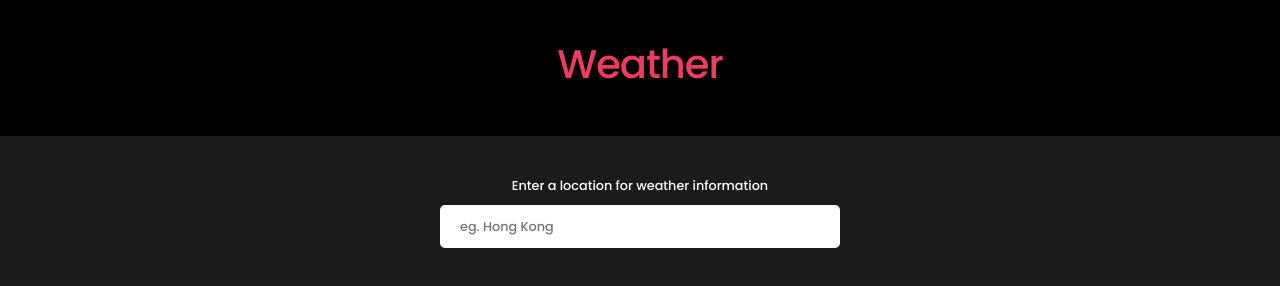
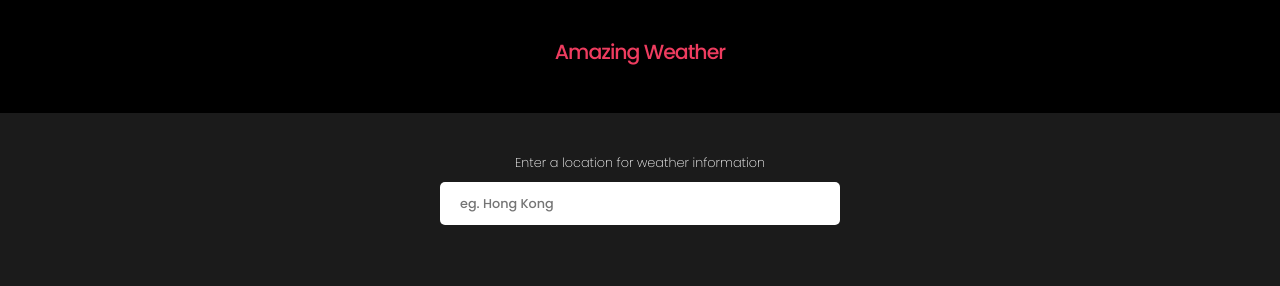
Before and after one commit to amazinghenry/project-weatherapp, a plain HTML site: page index.html in a window 1280 px wide. Drawn offline with nearby package versions, Linux system fonts and the light colour scheme.

Commit message:
resized the fonts

```diff
--- a/index.html
+++ b/index.html
@@ -26,7 +26,7 @@
     <nav></nav>
     <header class="container-fluid">
         <div class="container">
-            <h1>Weather</h1>
+            <h1>Amazing Weather</h1>
         </div>
     </header>
     <main>
--- a/styles.css
+++ b/styles.css
@@ -24,6 +24,7 @@ header {
 }
 
 header h1 {
+    font-size: 1.6em;
     color: rgb(238, 60, 95);
     text-align: center;
     letter-spacing: -1px;
@@ -47,6 +48,11 @@ header h1 {
 .change-location label {
     color: #fff;
     margin-bottom: 10px;
+    font-weight: 300;
+}
+
+.change-location placeholder {
+    font-weight: 300;
 }
 
 .card {
```
